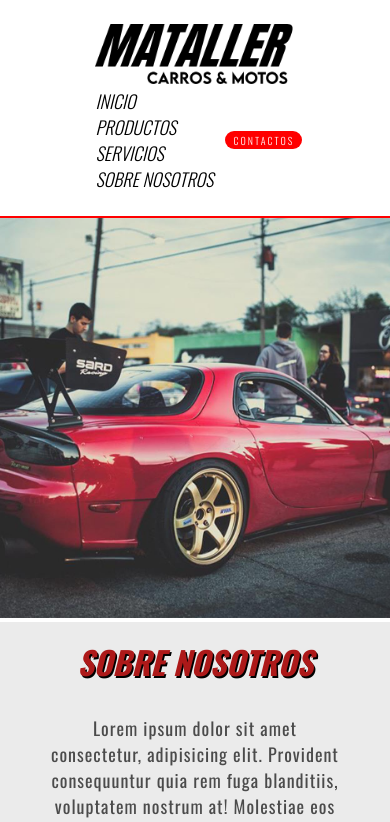
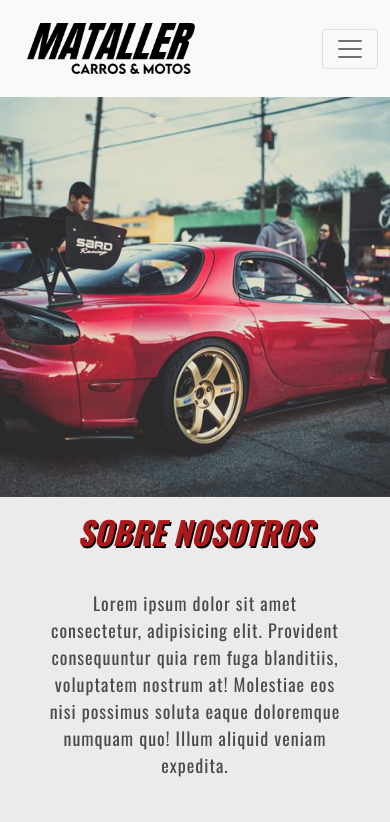
Before and after one commit to javiermata93/ProyectoFinal, a plain HTML site: page index.html in a window 390 px wide. Shown: the top 822 px of the page. Drawn offline with nearby package versions, Linux system fonts and the light colour scheme.

Commit message:
intro navbar bootstrap

```diff
--- a/css/style.css
+++ b/css/style.css
@@ -10,16 +10,17 @@
 
 /* HEADER */
 
-.header{
+/*.header{
     display: flex;
     background-color: white;
     justify-content: space-between;
     align-items: center;
     border-bottom: 2px solid red;
     padding: 1.5rem 4rem;
-}
+}*/
 
 .header-logo{
+    padding: 15px;
     width: 200px;
 }
 
@@ -30,9 +31,16 @@ nav{
     display: flex;
     justify-content: space-evenly;
     align-items: center;
-    font-weight: 300;
-    font-size: 18px;
-    width: 60%;
+    font-weight: 400;
+    font-size: 20px;
+}
+
+#navbarNav{
+    justify-content: right;
+}
+
+.nav-item{
+    padding-right: 20px;
 }
 
 .header-lista li{
@@ -475,7 +483,6 @@ input, textarea{
         justify-content: center;
         align-items: center;
         font-weight: 300;
-        width: 60%;
     }
 
     .header-lista li{
@@ -484,48 +491,17 @@ input, textarea{
         padding: 0rem 0.5rem;
     }
 
+    .navbar-nav{
+        align-items: center;
+    }
+
     .header-button{
-        outline: none;
-        border: none;
-        font-family: 'Oswald', sans-serif;
-        background-color: red;
-        color: white;
-        text-transform: uppercase;
-        cursor:pointer;
-        font-size: 10px;
+        font-size: 14px;
         font-weight: 300;
         border-radius: 10px;
         letter-spacing: 2px;
-        padding: 0.1rem 0.5rem;
+        max-width: 300px;
     }
-
-    .header-button:hover{
-        background-color: rgb(173, 25, 25);
-        -webkit-box-shadow: 3px 3px 10px 3px #ddd;
-        -moz-box-shadow: 3px 3px 10px 3px #ddd;
-        box-shadow: 3px 3px 10px 3px #ddd;
-    }
-
-    /* unvisited link */
-    .header-menu:link {
-        color: black;
-    }
-
-      /* visited link */
-    .header-menu:visited {
-        color: black;
-    }
-
-      /* mouse over link */
-    .header-menu:hover {
-        color: red;
-    }
-
-      /* selected link */
-    .header-menu:active {
-        color: rgb(68, 68, 68);
-    }
-
 
     /* PICTURE */
 
@@ -563,7 +539,7 @@ input, textarea{
         display: flex;
         justify-self: center;
         align-self: center;
-        width: 100%;
+        width: 60%;
     }
 
     .section-servicios-texto{
--- a/index.html
+++ b/index.html
@@ -5,6 +5,8 @@
     <meta http-equiv="X-UA-Compatible" content="IE=edge">
     <meta name="viewport" content="width=device-width, initial-scale=1.0">
     <title>MATALLER - Carros & Motos</title>
+    <link href="https://cdn.jsdelivr.net/npm/bootstrap@5.1.3/dist/css/bootstrap.min.css" rel="stylesheet" integrity="sha384-1BmE4kWBq78iYhFldvKuhfTAU6auU8tT94WrHftjDbrCEXSU1oBoqyl2QvZ6jIW3" crossorigin="anonymous">
+    <script src="https://cdn.jsdelivr.net/npm/bootstrap@5.1.3/dist/js/bootstrap.bundle.min.js" integrity="sha384-ka7Sk0Gln4gmtz2MlQnikT1wXgYsOg+OMhuP+IlRH9sENBO0LRn5q+8nbTov4+1p" crossorigin="anonymous"></script>
     <link rel="stylesheet" href="https://unpkg.com/aos@next/dist/aos.css" />
     <link rel="stylesheet" href="https://cdnjs.cloudflare.com/ajax/libs/animate.css/4.1.1/animate.min.css" />
     <link rel="stylesheet" href="css/style.css">
@@ -12,18 +14,36 @@
 
 <body>
 
-    <header class="header">
-        <a  href="index.html"><img src="img/MATALLER_Logo.png" class="header-logo" alt="Mataller"></a>
-            <nav class="header-nav">
-                <ul class="header-lista">
-                    <li><a class="header-menu" href="index.html">Inicio</a></li>
-                    <li><a class="header-menu" href="html/productos.html">Productos</a></li>
-                    <li><a class="header-menu" href="html/servicios.html">Servicios</a></li>
-                    <li><a class="header-menu" href="html/sobre.html">Sobre Nosotros</a></li>
-                </ul>
-                    <button class="header-button" onclick="window.location.href='html/contactos.html';">Contactos</button>
-            </nav>
-    </header>
+    <!--<header class="header"> -->
+    <nav class="navbar navbar-expand-lg navbar-light bg-light">
+        <div class="container-fluid">
+            <a  href="index.html"><img src="img/MATALLER_Logo.png" class="header-logo" alt="Mataller"></a>
+          <button class="navbar-toggler" type="button" data-bs-toggle="collapse" data-bs-target="#navbarNav" aria-controls="navbarNav" aria-expanded="false" aria-label="Toggle navigation">
+            <span class="navbar-toggler-icon"></span>
+          </button>
+          <div class="collapse navbar-collapse" id="navbarNav">
+            <ul class="navbar-nav">
+              <li class="nav-item">
+                <a class="nav-link active" aria-current="page" href="index.html">Inicio</a>
+              </li>
+              <li class="nav-item">
+                <a class="nav-link" href="html/productos.html">Productos</a>
+              </li>
+              <li class="nav-item">
+                <a class="nav-link" href="html/servicios.html">Servicios</a>
+              </li>
+              <li class="nav-item">
+                <a class="nav-link" href="html/sobre.html">Sobre Nosotros</a>
+              </li>
+              <button class="header-button" onclick="window.location.href='html/contactos.html';">Contactos</button>
+            </ul>
+          </div>
+        </div>
+      </nav>
+
+
+
+
 
 
     <img class="img-index" src="img/img-index.jpg" alt="Mazda">
```
